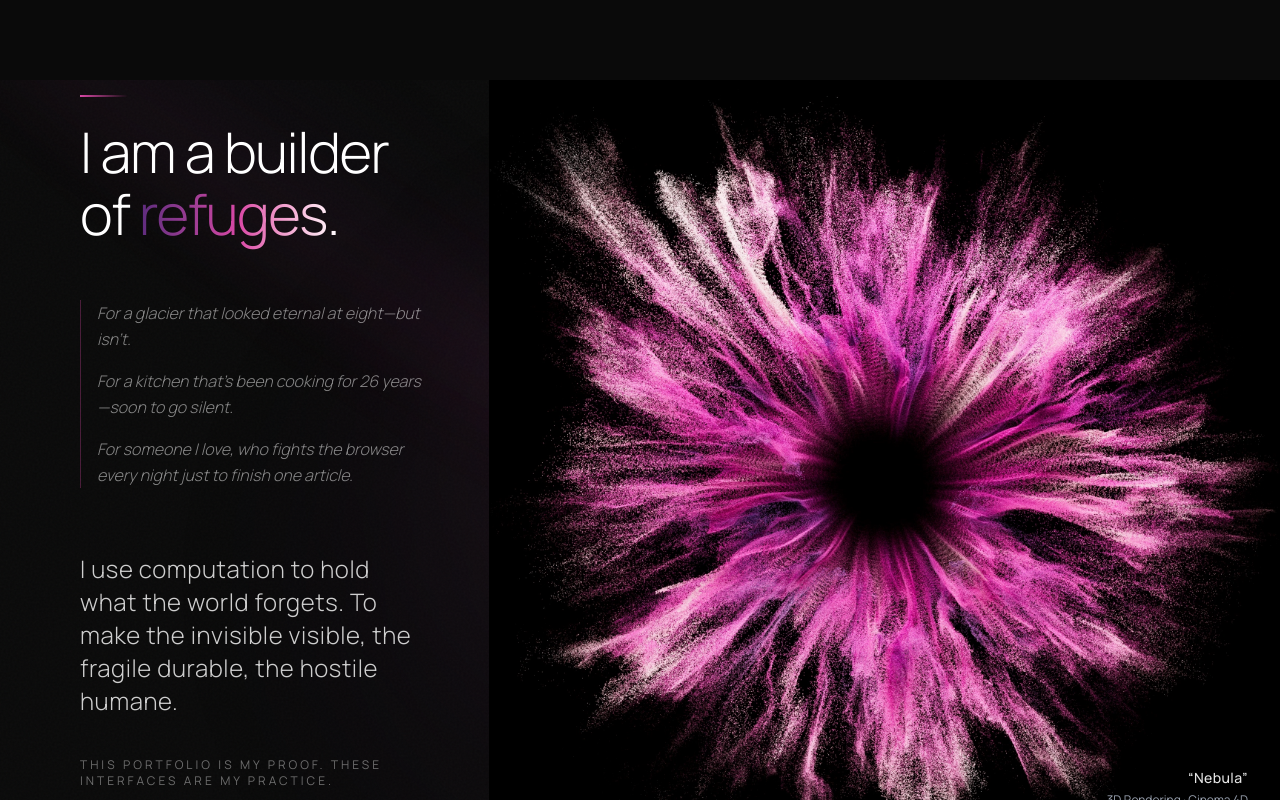
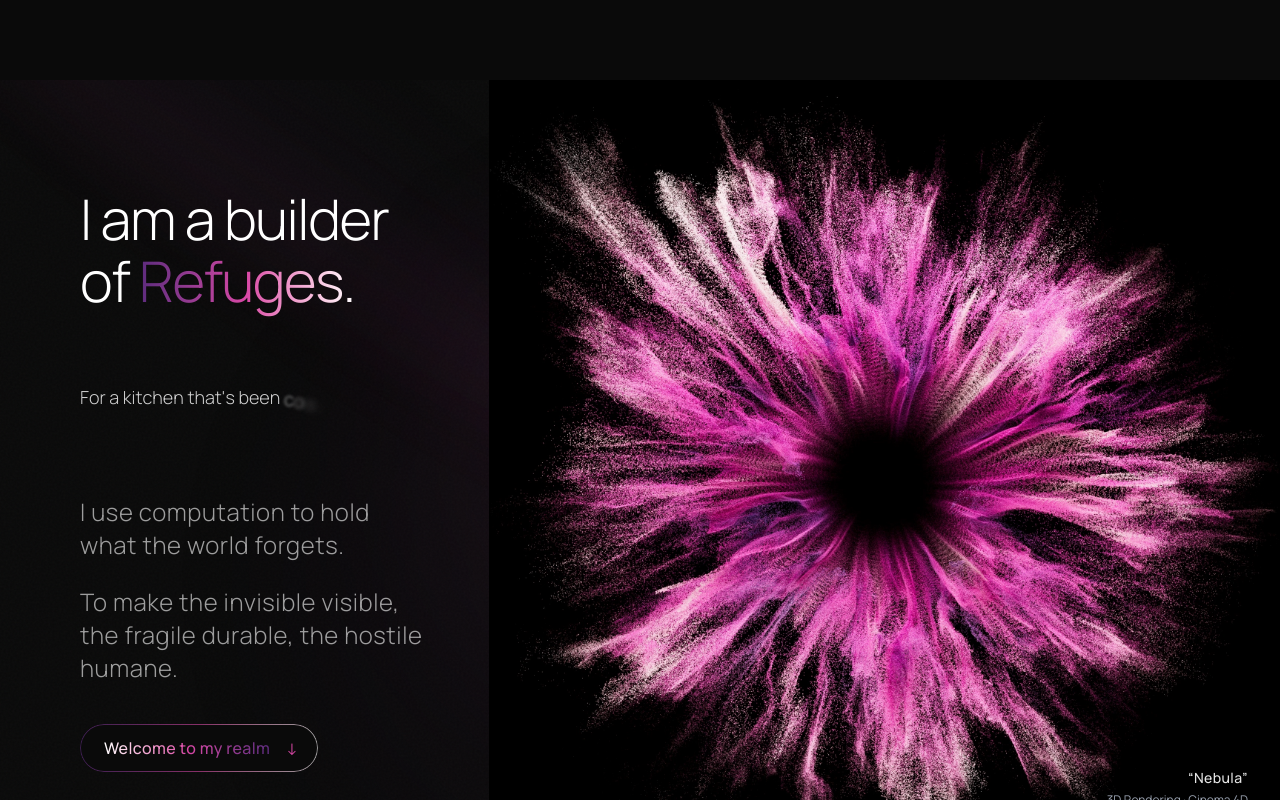
Before and after one commit to certaindragon3/jiesen-portfolio, a Next.js app: page / in a window 1280 px wide. Shown: the part 720-1520 px from the top of the page. Built offline with nearby package versions, Linux system fonts and the light colour scheme.

Commit message:
heroupdate

```diff
--- a/components/Hero.tsx
+++ b/components/Hero.tsx
@@ -4,6 +4,7 @@ import { motion } from 'framer-motion';
 import { Spotlight } from '@/components/ui/spotlight';
 import { TextGenerateEffect } from '@/components/ui/text-generate-effect';
 import { TextAnimate } from '@/components/ui/text-animate';
+import { FlipWords } from '@/components/ui/flip-words';
 import Image from 'next/image';
 
 export default function Hero() {
@@ -48,37 +49,23 @@ export default function Hero() {
                         className="mb-10 md:mb-14"
                     >
                         <div className="relative">
-                            {/* Decorative accent line */}
-                            <motion.div
-                                initial={{ width: 0 }}
-                                animate={{ width: '3rem' }}
-                                transition={{ delay: 0.5, duration: 0.8 }}
-                                className="h-[2px] bg-gradient-to-r from-[#D948A6] to-transparent mb-6"
-                            />
-
                             {/* Main title */}
-                            <h1 className="text-[clamp(2rem,5vw,3.5rem)] leading-[1.1] font-light tracking-tight text-white">
+                            <h1 className="text-[clamp(2rem,5vw,3.5rem)] leading-[1.1] font-light tracking-tight text-white mb-4">
                                 I am a builder of{' '}
                                 <span className="text-transparent bg-clip-text bg-gradient-to-r from-[#5D2B7D] via-[#D948A6] to-white">
-                                    refuges.
+                                    Refuges.
                                 </span>
                             </h1>
                         </div>
                     </motion.div>
 
-                    {/* Manifesto - Poetic statements */}
-                    <div className="space-y-4 mb-10 md:mb-12 pl-4 border-l border-[#D948A6]/30">
-                        {manifesto.map((item, index) => (
-                            <motion.p
-                                key={index}
-                                initial={{ opacity: 0, x: -20 }}
-                                animate={{ opacity: 1, x: 0 }}
-                                transition={{ delay: 1 + index * 0.15, duration: 0.6 }}
-                                className="text-sm sm:text-base text-white/50 leading-relaxed font-light italic"
-                            >
-                                {item}
-                            </motion.p>
-                        ))}
+                    {/* Dynamic Manifesto with FlipWords */}
+                    <div className="h-16 sm:h-20 mb-4">
+                        <FlipWords
+                            words={manifesto}
+                            duration={5000}
+                            className="text-base sm:text-lg text-white/80 font-light leading-relaxed !p-0"
+                        />
                     </div>
 
                     {/* Core Philosophy */}
@@ -86,25 +73,21 @@ export default function Hero() {
                         initial={{ opacity: 0 }}
                         animate={{ opacity: 1 }}
                         transition={{ delay: 1.6, duration: 1 }}
-                        className="mb-10"
+                        className="mb-10 flex flex-col gap-2"
                     >
                         <TextGenerateEffect
-                            words="I use computation to hold what the world forgets. To make the invisible visible, the fragile durable, the hostile humane."
-                            className="max-w-xl text-sm sm:text-base"
-                            textClassName="text-white/80 font-light"
+                            words="I use computation to hold what the world forgets."
+                            className="max-w-xl text-[10px] sm:text-xs"
+                            textClassName="text-white/60 font-light"
+                            duration={0.6}
+                        />
+                        <TextGenerateEffect
+                            words="To make the invisible visible, the fragile durable, the hostile humane."
+                            className="max-w-xl text-[10px] sm:text-xs"
+                            textClassName="text-white/60 font-light"
                             duration={0.6}
                         />
                     </motion.div>
-
-                    {/* Portfolio statement */}
-                    <motion.p
-                        initial={{ opacity: 0 }}
-                        animate={{ opacity: 1 }}
-                        transition={{ delay: 2.2, duration: 0.8 }}
-                        className="text-[10px] sm:text-xs tracking-[0.25em] uppercase text-white/40 mb-6"
-                    >
-                        This portfolio is my proof. These interfaces are my practice.
-                    </motion.p>
 
                     {/* Welcome CTA - Bold capsule */}
                     <motion.div
@@ -129,7 +112,7 @@ export default function Hero() {
                             <span className="absolute inset-0 rounded-full bg-gradient-to-r from-[#5D2B7D]/20 via-[#D948A6]/20 to-white/10 blur-xl opacity-0 group-hover:opacity-100 transition-opacity duration-500" />
 
                             {/* Text */}
-                            <span className="relative text-base sm:text-lg md:text-xl font-medium tracking-wide text-transparent bg-clip-text bg-gradient-to-r from-white via-[#D948A6] to-[#5D2B7D]">
+                            <span className="relative text-xs sm:text-sm md:text-base font-medium tracking-wide text-transparent bg-clip-text bg-gradient-to-r from-white via-[#D948A6] to-[#5D2B7D]">
                                 Welcome to my realm
                             </span>
 
--- /dev/null
+++ b/components/ui/flip-words.tsx
@@ -0,0 +1,98 @@
+"use client";
+import React, { useCallback, useEffect, useRef, useState } from "react";
+import { AnimatePresence, motion, LayoutGroup } from "motion/react";
+import { cn } from "@/lib/utils";
+
+export const FlipWords = ({
+  words,
+  duration = 3000,
+  className,
+}: {
+  words: string[];
+  duration?: number;
+  className?: string;
+}) => {
+  const [currentWord, setCurrentWord] = useState(words[0]);
+  const [isAnimating, setIsAnimating] = useState<boolean>(false);
+
+  // thanks for the fix Julian - https://github.com/Julian-AT
+  const startAnimation = useCallback(() => {
+    const word = words[words.indexOf(currentWord) + 1] || words[0];
+    setCurrentWord(word);
+    setIsAnimating(true);
+  }, [currentWord, words]);
+
+  useEffect(() => {
+    if (!isAnimating)
+      setTimeout(() => {
+        startAnimation();
+      }, duration);
+  }, [isAnimating, duration, startAnimation]);
+
+  return (
+    <AnimatePresence
+      onExitComplete={() => {
+        setIsAnimating(false);
+      }}
+    >
+      <motion.div
+        initial={{
+          opacity: 0,
+          y: 10,
+        }}
+        animate={{
+          opacity: 1,
+          y: 0,
+        }}
+        transition={{
+          type: "spring",
+          stiffness: 100,
+          damping: 10,
+        }}
+        exit={{
+          opacity: 0,
+          y: -40,
+          x: 40,
+          filter: "blur(8px)",
+          scale: 2,
+          position: "absolute",
+        }}
+        className={cn(
+          "z-10 inline-block relative text-left text-neutral-900 dark:text-neutral-100 px-2",
+          className
+        )}
+        key={currentWord}
+      >
+        {/* edit suggested by Sajal: https://x.com/DewanganSajal */}
+        {currentWord.split(" ").map((word, wordIndex) => (
+          <motion.span
+            key={word + wordIndex}
+            initial={{ opacity: 0, y: 10, filter: "blur(8px)" }}
+            animate={{ opacity: 1, y: 0, filter: "blur(0px)" }}
+            transition={{
+              delay: wordIndex * 0.3,
+              duration: 0.3,
+            }}
+            className="inline-block whitespace-nowrap"
+          >
+            {word.split("").map((letter, letterIndex) => (
+              <motion.span
+                key={word + letterIndex}
+                initial={{ opacity: 0, y: 10, filter: "blur(8px)" }}
+                animate={{ opacity: 1, y: 0, filter: "blur(0px)" }}
+                transition={{
+                  delay: wordIndex * 0.3 + letterIndex * 0.05,
+                  duration: 0.2,
+                }}
+                className="inline-block"
+              >
+                {letter}
+              </motion.span>
+            ))}
+            <span className="inline-block">&nbsp;</span>
+          </motion.span>
+        ))}
+      </motion.div>
+    </AnimatePresence>
+  );
+};
```
